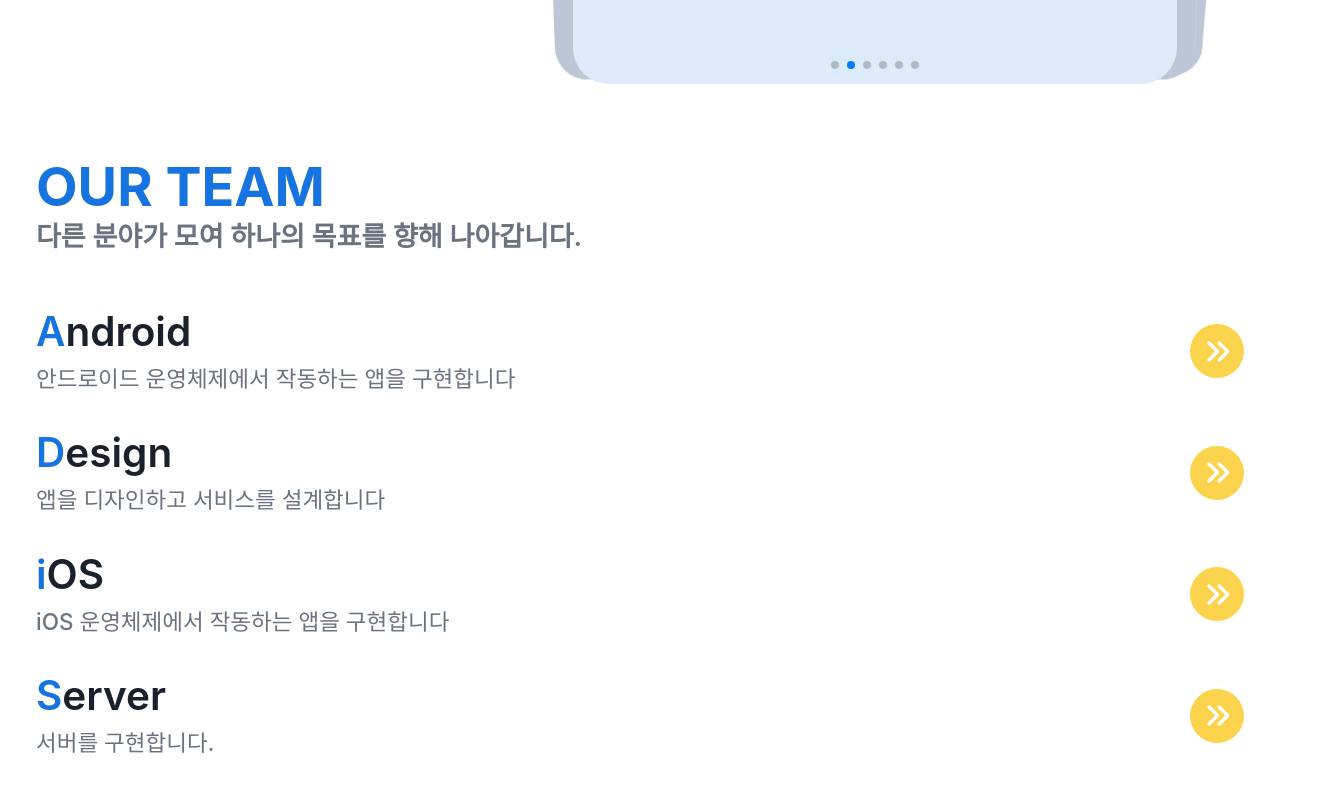
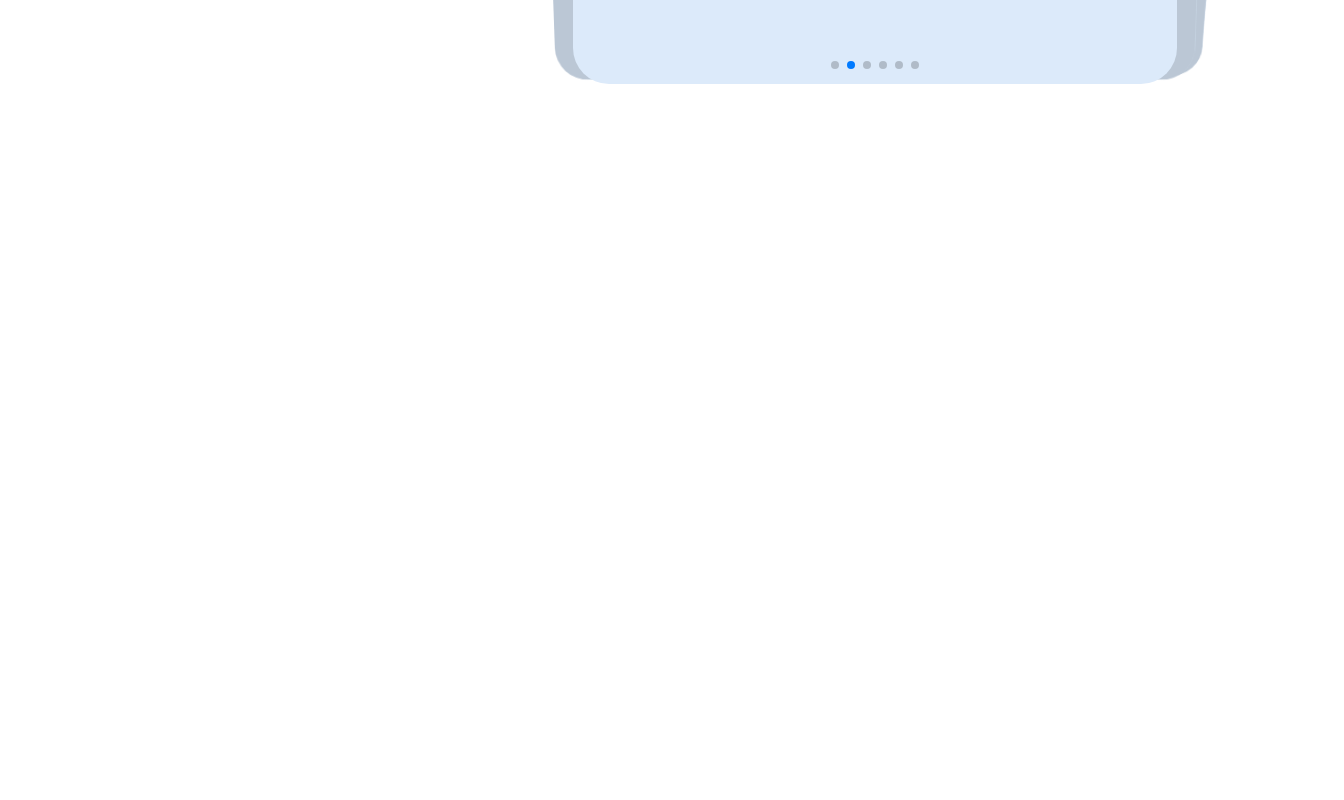
Before and after one commit to inu-appcenter/appcenter-homepage-renewal, a React (Vite) app: page / in a window 1280 px wide. Shown: the part 1480-2280 px from the top of the page, 1344 px wide, since content can reach past the window. After the commit the page ends 1600 px from the top, so only its background shows below. Built offline with nearby package versions, Linux system fonts and the light colour scheme; no server answers; the HTML template or start-up script is replaced by a standard one.

Commit message:
feat: 메인페이지 해시 스크롤 추가

```diff
--- a/src/components/common/header/Nav.tsx
+++ b/src/components/common/header/Nav.tsx
@@ -6,6 +6,10 @@ const Nav = () => {
 
   const isChildrenActive = (path: string) => {
     return path.split('/').at(1) === pathname.split('/').at(1);
+  };
+
+  const isHash = (path: string) => {
+    return !!path.match(/#/);
   };
 
   return (
@@ -23,7 +27,11 @@ const Nav = () => {
                   key={path}
                   className={`text-center w-24 ${pathname + hash === path ? 'text-secondary-300' : 'text-white'} font-semibold`}
                 >
-                  <Link to={path}>{label}</Link>
+                  {isHash(path) ? (
+                    <a href={path}>{label}</a>
+                  ) : (
+                    <Link to={path}>{label}</Link>
+                  )}
                 </li>
               ))}
             </ul>
--- a/src/pages/HomePage.tsx
+++ b/src/pages/HomePage.tsx
@@ -1,13 +1,20 @@
 import AboutUsSection from '@components/home/aboutUs/AboutUsSection.tsx';
 import OurTeamSection from '@components/home/ourteam/OurTeamSection.tsx';
 import ProductSection from '@components/home/product/ProductSection.tsx';
+import { SECTION } from '@constants/common.ts';
 
 const HomePage = () => {
   return (
     <>
-      <AboutUsSection />
-      <OurTeamSection />
-      <ProductSection />
+      <div id={SECTION.about.id}>
+        <AboutUsSection />
+      </div>
+      <div id={SECTION.team.id}>
+        <OurTeamSection />
+      </div>
+      <div id={SECTION.product.id}>
+        <ProductSection />
+      </div>
     </>
   );
 };
--- a/src/pages/RootPage.tsx
+++ b/src/pages/RootPage.tsx
@@ -1,11 +1,11 @@
+import Header from '@components/common/header/Header.tsx';
 import { Outlet } from 'react-router-dom';
-import Header from '@components/common/header/Header.tsx';
 
 const RootPage = () => {
   return (
     <>
       <Header />
-      <main className='max-w-screen-xl mx-auto'>
+      <main className='scroll-smooth h-svh overflow-scroll max-w-screen-xl mx-auto'>
         <Outlet />
       </main>
     </>
```
